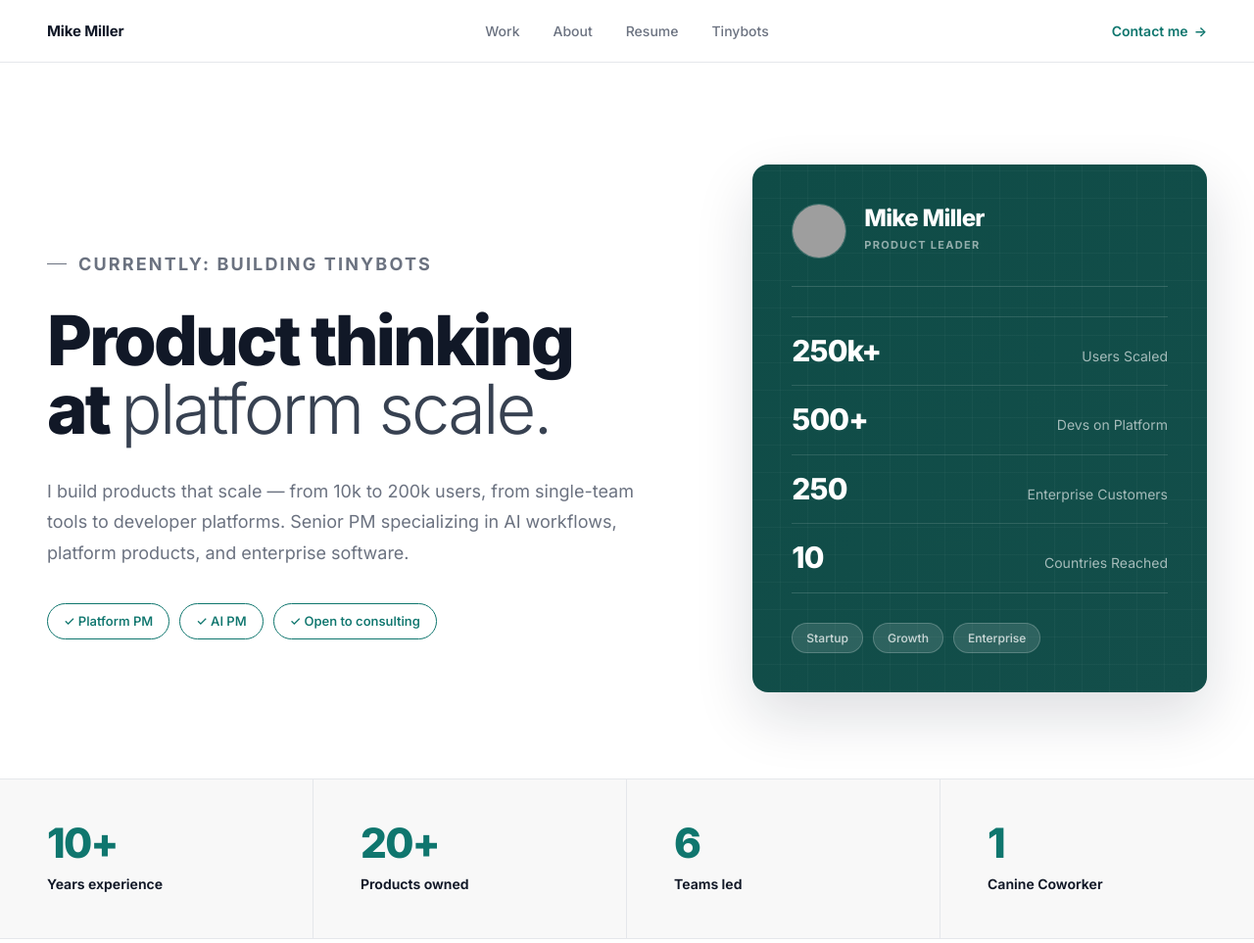
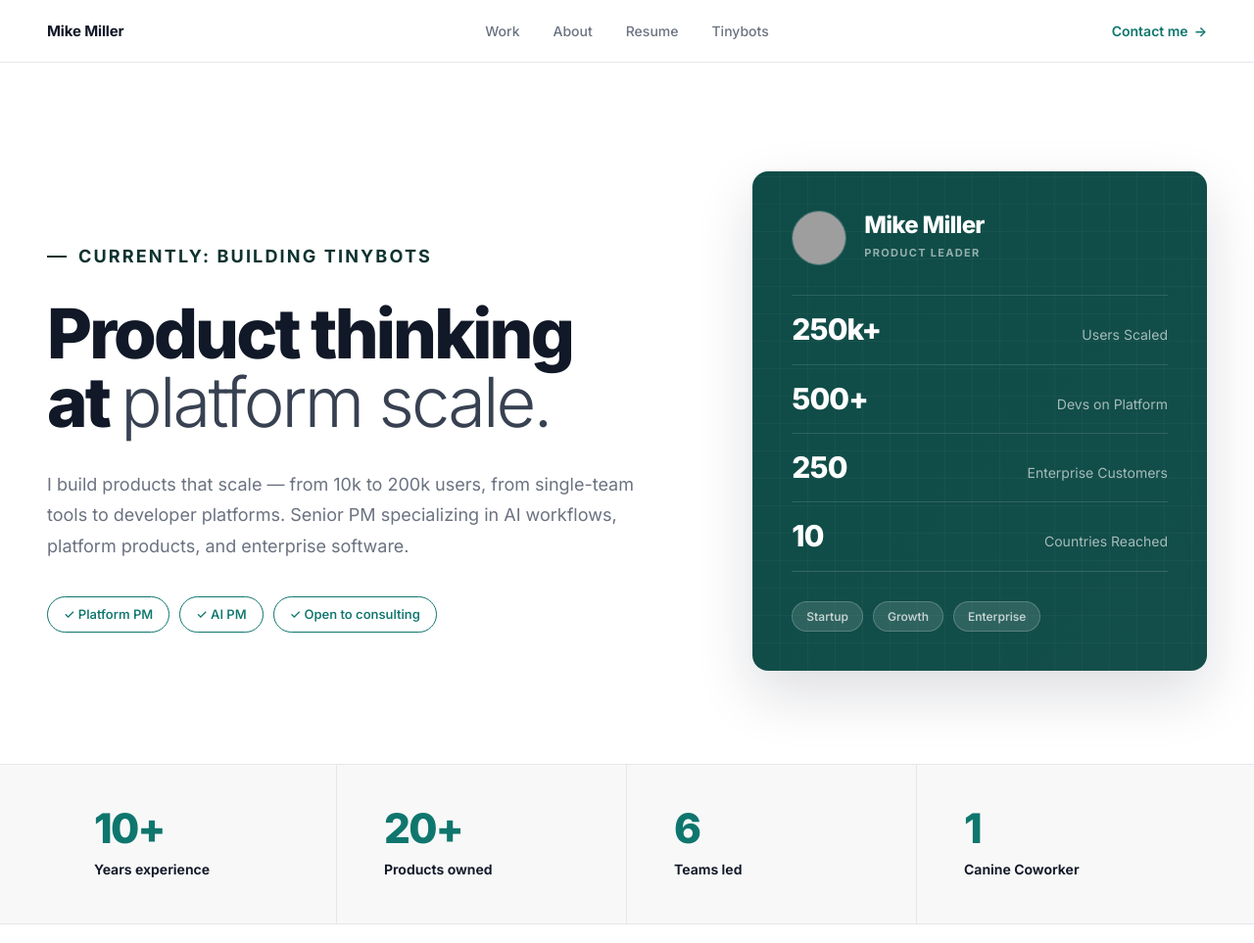
Before and after one commit to mimllr/vueport, an Astro site: page / in a window 1280 px wide. Shown: the top 963 px of the page at 98% size. Built offline with nearby package versions, Linux system fonts and the light colour scheme; Astro itself is replaced by a stand-in of ours; grey boxes are pictures that could not be loaded.

Commit message:
style tweaks

```diff
--- a/src/components/MetricGrid.astro
+++ b/src/components/MetricGrid.astro
@@ -12,7 +12,8 @@ interface Props {
 const { metrics, compact = false } = Astro.props;
 ---
 
-<div class:list={['metric-grid', { 'metric-grid--compact': compact }]}>
+{compact ? (
+  <div class="metric-grid metric-grid--compact">
     {metrics.map((metric) => (
       <div class="metric-cell">
         <strong>{metric.value}</strong>
@@ -20,3 +21,15 @@ const { metrics, compact = false } = Astro.props;
       </div>
     ))}
   </div>
+) : (
+  <section class="metric-band">
+    <div class="metric-grid">
+      {metrics.map((metric) => (
+        <div class="metric-cell">
+          <strong>{metric.value}</strong>
+          <span>{metric.label}</span>
+        </div>
+      ))}
+    </div>
+  </section>
+)}
--- a/src/layouts/Layout.astro
+++ b/src/layouts/Layout.astro
@@ -476,8 +476,6 @@ const navItems = [
         display: flex;
         align-items: center;
         gap: 18px;
-        padding-bottom: 28px;
-        border-bottom: 1px solid rgba(255, 255, 255, 0.15);
     }
 
     .identity-card img {
@@ -547,6 +545,19 @@ const navItems = [
         border-top: 1px solid var(--border);
         border-bottom: 1px solid var(--border);
         background: var(--surface);
+    }
+
+    .metric-band {
+        border-top: 1px solid var(--border);
+        border-bottom: 1px solid var(--border);
+        background: var(--surface);
+    }
+
+    .metric-band .metric-grid {
+        width: min(var(--max-width), calc(100% - (var(--page-padding) * 2)));
+        margin: 0 auto;
+        border-top: 0;
+        border-bottom: 0;
     }
 
     .metric-cell {
--- a/src/pages/index.astro
+++ b/src/pages/index.astro
@@ -130,11 +130,15 @@ const selectedWork = workItems.slice(0, 3);
 </Layout>
 
 <style>
-    .home-hero {
-        min-height: 716px;
-        display: flex;
-        align-items: center;
-    }
+.home-hero {
+    min-height: 716px;
+    display: flex;
+    align-items: center;
+}
+
+.home-hero .eyebrow {
+    color: var(--teal-dark);
+}
 
     .philosophy-lede {
         max-width: 900px;
```
Lines whose indentation alone changed are shown as unchanged.
